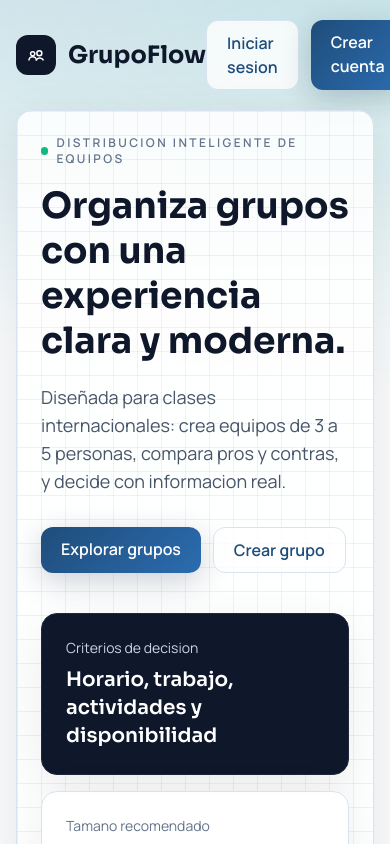
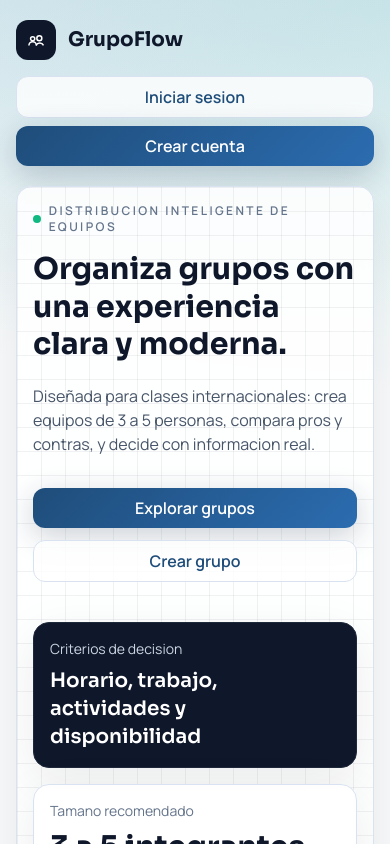
Before and after one commit to metatech-programmer/grupos_unir, a Next.js app: page / in a window 390 px wide. Shown: the top 844 px of the page. Built offline with nearby package versions, Linux system fonts and the light colour scheme.

Commit message:
feat: polish responsive layouts across all key pages

```diff
--- a/src/app/create-group/page.tsx
+++ b/src/app/create-group/page.tsx
@@ -183,7 +183,7 @@ export default function CreateGroupPage() {
   return (
     <div className="min-h-screen px-4 py-8 md:py-14">
       <div className="max-w-4xl mx-auto card">
-        <div className="flex items-center justify-between mb-8">
+        <div className="flex flex-col gap-3 sm:flex-row sm:items-center sm:justify-between mb-8">
           <div>
             <h1 className="text-3xl font-bold" style={{ fontFamily: 'var(--font-sora)' }}>Crear Grupo</h1>
             <p className="text-slate-600 mt-2">Define estructura, disponibilidad y foco de actividades para recibir mejores recomendaciones.</p>
@@ -274,11 +274,11 @@ export default function CreateGroupPage() {
             </div>
           </div>
 
-          <div className="flex gap-3">
-            <button type="submit" disabled={loading} className="btn-primary flex-1 disabled:opacity-50">
+          <div className="grid grid-cols-1 sm:grid-cols-2 gap-3">
+            <button type="submit" disabled={loading} className="btn-primary w-full disabled:opacity-50">
               {loading ? 'Creando grupo...' : 'Crear Grupo'}
             </button>
-            <Link href="/explore" className="btn-outline flex-1 text-center">Volver a explorar</Link>
+            <Link href="/explore" className="btn-outline w-full">Volver a explorar</Link>
           </div>
         </form>
       </div>
--- a/src/app/dashboard/page.tsx
+++ b/src/app/dashboard/page.tsx
@@ -104,7 +104,7 @@ export default function DashboardPage() {
 
   return (
     <div className="min-h-screen px-4 py-6 md:py-10">
-      <header className="max-w-7xl mx-auto card mb-6 flex items-center justify-between">
+      <header className="max-w-7xl mx-auto card mb-6 flex flex-col gap-4 sm:flex-row sm:items-center sm:justify-between">
         <div className="flex items-center gap-3">
           <div className="h-10 w-10 rounded-xl bg-slate-900 text-white flex items-center justify-center">
             <TeamIcon className="h-5 w-5" />
@@ -114,7 +114,7 @@ export default function DashboardPage() {
             <p className="text-slate-600 text-sm">Hola, {user.name}</p>
           </div>
         </div>
-        <button onClick={handleLogout} className="btn-outline text-sm">Cerrar sesion</button>
+        <button onClick={handleLogout} className="btn-outline text-sm w-full sm:w-auto">Cerrar sesion</button>
       </header>
 
       <main className="max-w-7xl mx-auto grid lg:grid-cols-3 gap-6">
--- a/src/app/globals.css
+++ b/src/app/globals.css
@@ -20,6 +20,11 @@ body {
     radial-gradient(1200px 500px at 10% -10%, rgba(43, 108, 176, 0.18), transparent),
     radial-gradient(900px 400px at 100% 0%, rgba(21, 183, 158, 0.14), transparent),
     var(--bg-soft);
+}
+
+html,
+body {
+  overflow-x: hidden;
 }
 
 @keyframes orbit-spin {
@@ -45,7 +50,7 @@ body {
 
 @layer components {
   .btn-primary {
-    @apply px-5 py-2.5 rounded-xl text-white font-semibold transition-all duration-200;
+    @apply inline-flex items-center justify-center px-4 sm:px-5 py-2.5 rounded-xl text-white font-semibold text-center leading-tight transition-all duration-200;
     background: linear-gradient(135deg, var(--brand-700), var(--brand-500));
     box-shadow: 0 8px 30px rgba(16, 42, 67, 0.22);
   }
@@ -56,13 +61,13 @@ body {
   }
 
   .btn-secondary {
-    @apply px-5 py-2.5 rounded-xl text-white font-semibold transition-all duration-200;
+    @apply inline-flex items-center justify-center px-4 sm:px-5 py-2.5 rounded-xl text-white font-semibold text-center leading-tight transition-all duration-200;
     background: linear-gradient(135deg, #0f766e, var(--mint-500));
     box-shadow: 0 8px 24px rgba(15, 118, 110, 0.2);
   }
 
   .btn-outline {
-    @apply px-5 py-2.5 rounded-xl border font-semibold transition-all duration-200;
+    @apply inline-flex items-center justify-center px-4 sm:px-5 py-2.5 rounded-xl border font-semibold text-center leading-tight transition-all duration-200;
     border-color: var(--line);
     color: var(--brand-700);
     background-color: rgba(255, 255, 255, 0.8);
@@ -74,7 +79,7 @@ body {
   }
 
   .card {
-    @apply rounded-2xl p-6;
+    @apply rounded-2xl p-4 sm:p-6;
     border: 1px solid var(--line);
     background: rgba(255, 255, 255, 0.86);
     box-shadow: 0 14px 50px rgba(15, 23, 42, 0.08);
--- a/src/app/login/page.tsx
+++ b/src/app/login/page.tsx
@@ -54,7 +54,7 @@ export default function LoginPage() {
           <div className="h-10 w-10 rounded-xl bg-slate-900 text-white flex items-center justify-center">
             <TeamIcon className="h-5 w-5" />
           </div>
-          <h2 className="text-2xl font-bold" style={{ fontFamily: 'var(--font-sora)' }}>Acceder a GrupoFlow</h2>
+          <h2 className="text-xl sm:text-2xl font-bold" style={{ fontFamily: 'var(--font-sora)' }}>Acceder a GrupoFlow</h2>
         </div>
 
         {error && <div className="bg-red-100 border border-red-400 text-red-700 px-4 py-3 rounded mb-4">{error}</div>}
--- a/src/app/page.tsx
+++ b/src/app/page.tsx
@@ -24,16 +24,16 @@ const features = [
 export default function Home() {
   return (
     <div className="min-h-screen">
-      <header className="max-w-7xl mx-auto px-4 py-5 flex items-center justify-between">
+      <header className="max-w-7xl mx-auto px-4 py-5 flex flex-col gap-4 sm:flex-row sm:items-center sm:justify-between">
         <div className="flex items-center gap-3">
           <div className="h-10 w-10 rounded-xl bg-slate-900 text-white flex items-center justify-center">
             <TeamIcon className="h-5 w-5" />
           </div>
-          <h1 className="text-2xl font-bold text-slate-900" style={{ fontFamily: 'var(--font-sora)' }}>GrupoFlow</h1>
+          <h1 className="text-xl sm:text-2xl font-bold text-slate-900" style={{ fontFamily: 'var(--font-sora)' }}>GrupoFlow</h1>
         </div>
-        <div className="flex gap-3">
-          <Link href="/login" className="btn-outline">Iniciar sesion</Link>
-          <Link href="/register" className="btn-primary">Crear cuenta</Link>
+        <div className="grid grid-cols-1 sm:grid-cols-2 gap-2 w-full sm:w-auto">
+          <Link href="/login" className="btn-outline w-full">Iniciar sesion</Link>
+          <Link href="/register" className="btn-primary w-full">Crear cuenta</Link>
         </div>
       </header>
 
@@ -45,15 +45,15 @@ export default function Home() {
                 <span className="h-2 w-2 rounded-full bg-emerald-500" />
                 Distribucion Inteligente de Equipos
               </p>
-              <h2 className="text-4xl md:text-6xl font-bold leading-tight text-slate-900" style={{ fontFamily: 'var(--font-sora)' }}>
+              <h2 className="text-3xl sm:text-4xl md:text-6xl font-bold leading-tight text-slate-900" style={{ fontFamily: 'var(--font-sora)' }}>
                 Organiza grupos con una experiencia clara y moderna.
               </h2>
-              <p className="mt-5 text-slate-600 text-lg max-w-xl">
+              <p className="mt-5 text-slate-600 text-base sm:text-lg max-w-xl">
                 Diseñada para clases internacionales: crea equipos de 3 a 5 personas, compara pros y contras, y decide con informacion real.
               </p>
-              <div className="mt-8 flex flex-wrap gap-3">
-                <Link href="/explore" className="btn-primary">Explorar grupos</Link>
-                <Link href="/create-group" className="btn-outline">Crear grupo</Link>
+              <div className="mt-8 grid grid-cols-1 sm:grid-cols-2 gap-3 max-w-md">
+                <Link href="/explore" className="btn-primary w-full">Explorar grupos</Link>
+                <Link href="/create-group" className="btn-outline w-full">Crear grupo</Link>
               </div>
             </div>
 
--- a/src/app/register/page.tsx
+++ b/src/app/register/page.tsx
@@ -147,9 +147,9 @@ export default function RegisterPage() {
   return (
     <div className="min-h-screen px-4 py-8 md:py-14">
       <div className="max-w-4xl mx-auto card">
-        <div className="flex items-start justify-between gap-4 mb-8">
+        <div className="flex flex-col gap-4 sm:flex-row sm:items-start sm:justify-between mb-8">
           <div>
-            <h2 className="text-3xl md:text-4xl font-bold" style={{ fontFamily: 'var(--font-sora)' }}>Crear Perfil Operativo</h2>
+            <h2 className="text-2xl sm:text-3xl md:text-4xl font-bold" style={{ fontFamily: 'var(--font-sora)' }}>Crear Perfil Operativo</h2>
             <p className="text-slate-600 mt-2">La distribucion inteligente usa horario, carga diaria, trabajo y actividades.</p>
           </div>
           <div className="h-12 w-12 rounded-xl bg-slate-100 flex items-center justify-center text-slate-700">
```
Also changed, not shown: src/app/explore/page.tsx (+8 -8 lines), src/app/groups/[id]/page.tsx (+10 -10 lines).
